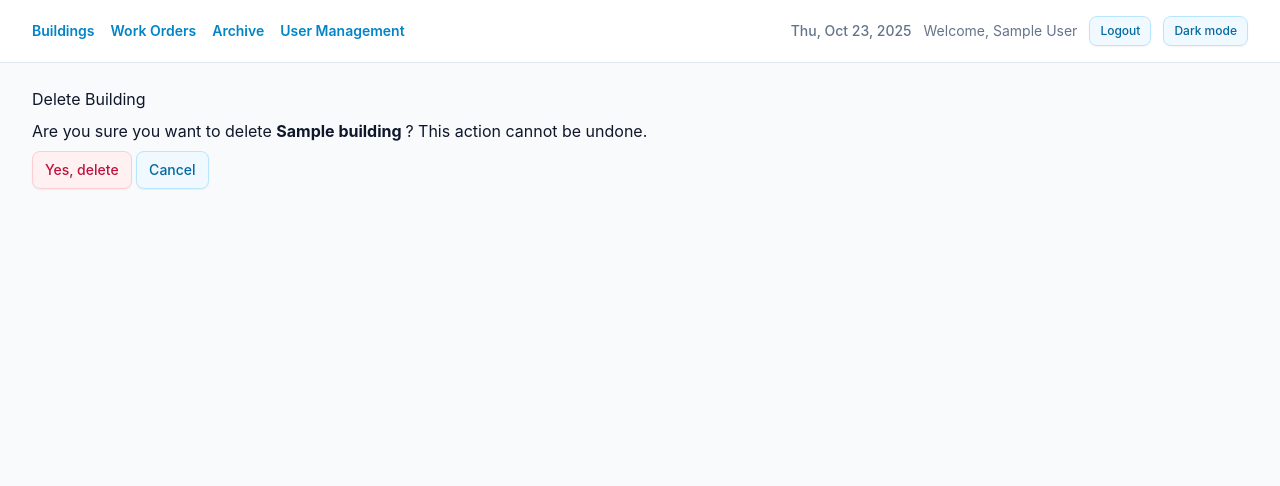
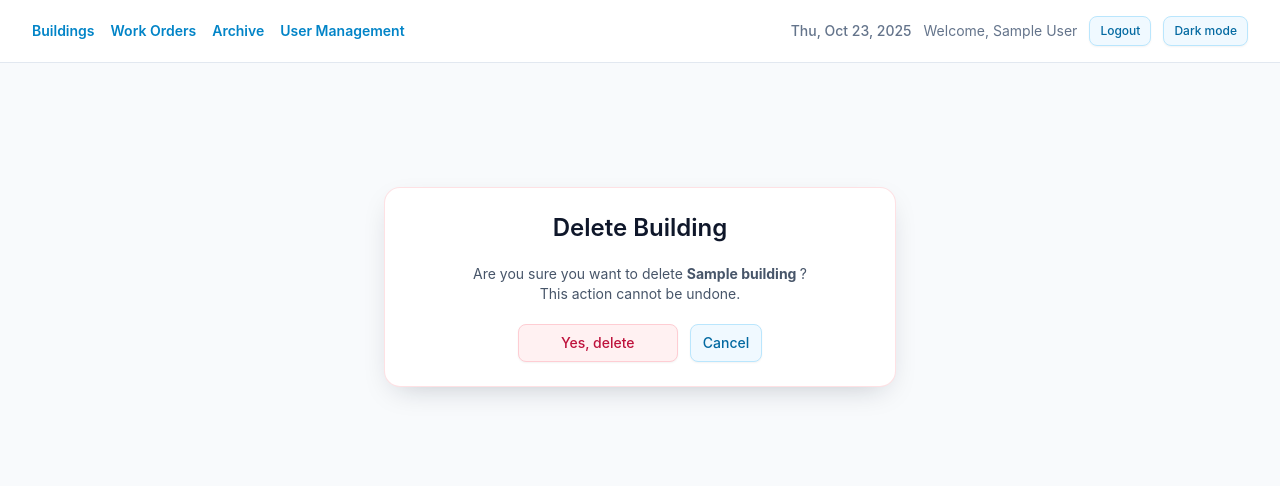
Before and after one commit to Mecho90/BuildingManagement, a Django app: page /buildings/1/delete/ in a window 1280 px wide. Shown: the top 486 px of the page. Run offline with Django 5.2, Linux system fonts and the light colour scheme; a user stored in the database is signed in; tables that the repository leaves empty hold one stand-in row (values such as "Sample post"); parts of the project's set-up code (start-up, migrations or seed data) failed here and were passed over.

Commit message:
edit delete building option

```diff
--- a/building_management/core/models.py
+++ b/building_management/core/models.py
@@ -112,6 +112,8 @@ class Building(TimeStampedModel):
 
     class Meta:
         ordering = ["name", "id"]
+        verbose_name = _("Building")
+        verbose_name_plural = _("Buildings")
 
     def __str__(self) -> str:  # pragma: no cover
         return self.name
--- a/building_management/templates/core/building_confirm_delete.html
+++ b/building_management/templates/core/building_confirm_delete.html
@@ -4,10 +4,12 @@
 {% block title %}{% blocktrans with name=object_verbose_name|default:_('item')|capfirst %}Delete {{ name }}{% endblocktrans %} · {% trans "Building Management" %}{% endblock %}
 
 {% block content %}
-  <section>
-    <h2 class="mb-2">{% blocktrans with name=object_verbose_name|default:_('item')|capfirst %}Delete {{ name }}{% endblocktrans %}</h2>
-
-    <p class="mb-2">
+<section class="flex min-h-[50vh] items-center justify-center px-4">
+  <div class="w-full max-w-lg space-y-5 rounded-2xl border border-rose-200/60 bg-white p-6 text-center shadow-card dark:border-rose-700/50 dark:bg-slate-900">
+    <h1 class="text-2xl font-semibold text-brand-foreground dark:text-white">
+      {% blocktrans with name=object_verbose_name|default:_('item')|capfirst %}Delete {{ name }}{% endblocktrans %}
+    </h1>
+    <p class="text-sm text-slate-600 dark:text-slate-300">
       {% trans "Are you sure you want to delete" %}
       <strong>
         {# Prefer a readable identifier if present #}
@@ -22,13 +24,12 @@
       {% if object_model_name == 'unit' and object.building %}
         {% blocktrans with name=object.building.name %}in <strong>{{ name }}</strong>{% endblocktrans %}
       {% endif %}
-      ?
+      ?<br>
       {% trans "This action cannot be undone." %}
     </p>
-
-    <form method="post" class="mt-2">
+    <form method="post" class="flex flex-col gap-3 sm:flex-row sm:justify-center">
       {% csrf_token %}
-      <button class="btn btn-danger" type="submit">{% trans "Yes, delete" %}</button>
+      <button class="btn btn-danger min-w-[160px]" type="submit">{% trans "Yes, delete" %}</button>
 
       {% if cancel_url %}
         <a class="btn btn-secondary" href="{{ cancel_url }}">{% trans "Cancel" %}</a>
@@ -41,5 +42,6 @@
         {% endif %}
       {% endif %}
     </form>
-  </section>
+  </div>
+</section>
 {% endblock %}
--- a/building_management/templates/core/building_detail.html
+++ b/building_management/templates/core/building_detail.html
@@ -33,7 +33,9 @@
     </div>
     <div class="flex flex-wrap items-center gap-3">
       <a class="btn" href="{% url 'building_update' building.id %}">{% trans "Edit building" %}</a>
+      {% if request.user.is_superuser %}
       <a class="btn btn-danger" href="{% url 'building_delete' building.id %}">{% trans "Delete" %}</a>
+      {% endif %}
     </div>
   </header>
 
```
Also changed, not shown: building_management/locale/bg/LC_MESSAGES/django.po, building_management/locale/en/LC_MESSAGES/django.po, 2 other files.
